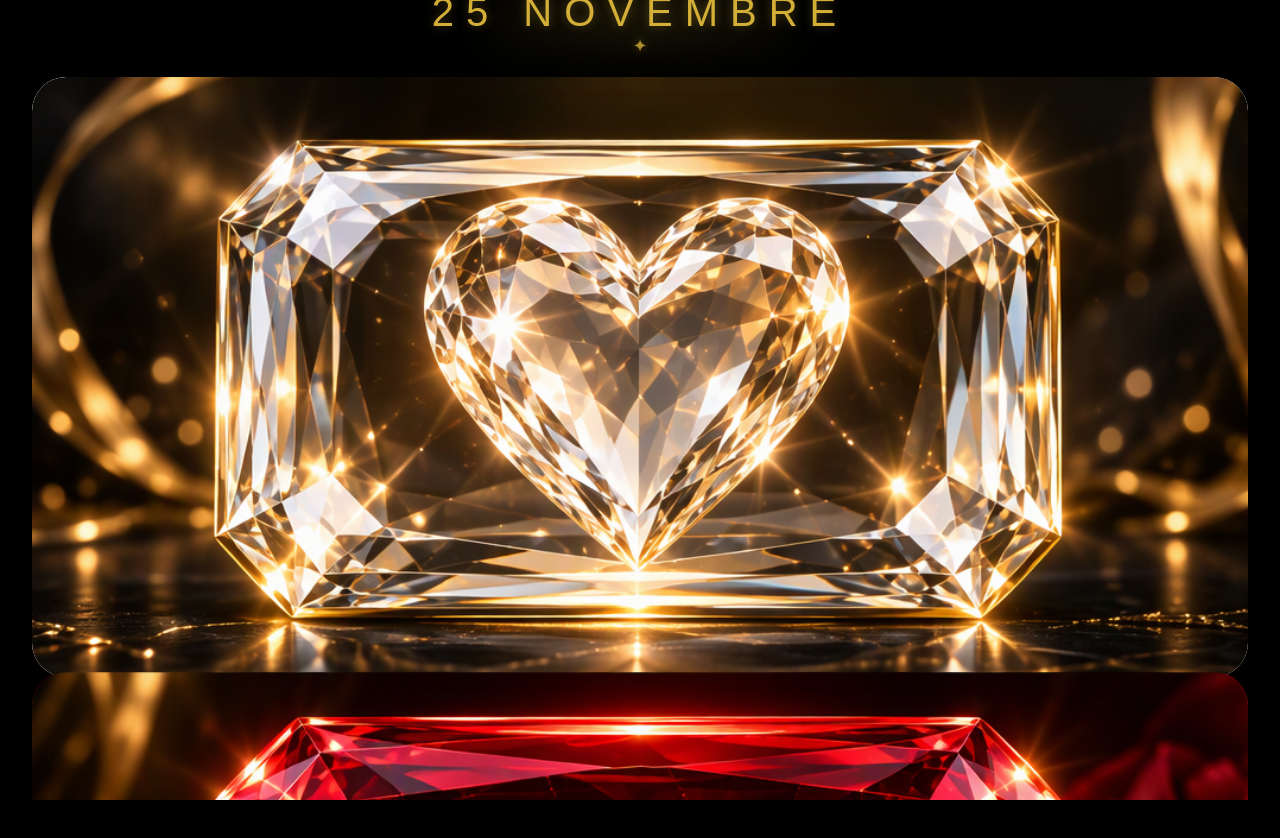
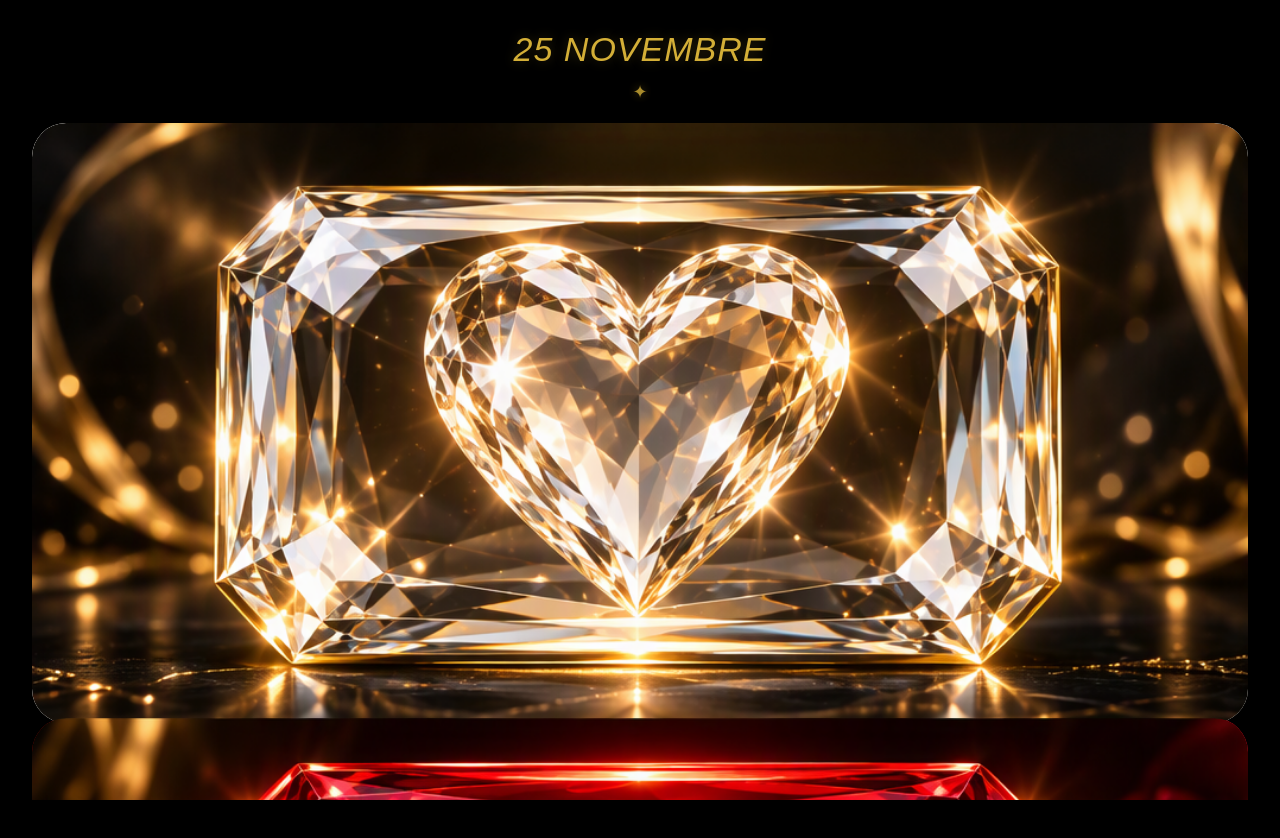
Before and after one commit to Bastian872/CalendrierAvent, a plain HTML site: page index.html in a window 1280 px wide. Drawn offline with Linux system fonts and the light colour scheme.

Commit message:
Update index.html

```diff
--- a/index.html
+++ b/index.html
@@ -10,6 +10,16 @@
 <meta name="apple-mobile-web-app-capable" content="yes">
 
 <meta name="apple-mobile-web-app-status-bar-style" content="black-translucent">
+
+<link rel="preconnect"
+href="https://fonts.googleapis.com">
+
+<link rel="preconnect"
+href="https://fonts.gstatic.com"
+crossorigin>
+
+<link href="https://fonts.googleapis.com/css2?family=Cormorant+Garamond:ital,wght@1,500&display=swap"
+rel="stylesheet">
 
 <title>Calendrier Avent Premium</title>
 <style>
@@ -62,19 +72,22 @@ body{
 
     color:#D4AF37;
 
-    font-size:40px;
+    font-size:34px;
 
-    font-weight:300;
+    font-weight:400;
 
-    letter-spacing:12px;
+    letter-spacing:1px;
 
-    text-transform:uppercase;
+    font-style:italic;
+
+    margin-top:30px;
+
+    margin-bottom:12px;
+
+    white-space:nowrap;
 
     text-shadow:
-        0 0 10px rgba(212,175,55,.35);
-
-    margin-top:-10px;
-    position:relative;
+        0 0 12px rgba(212,175,55,.25);
 }
 .date::after{
 
```
